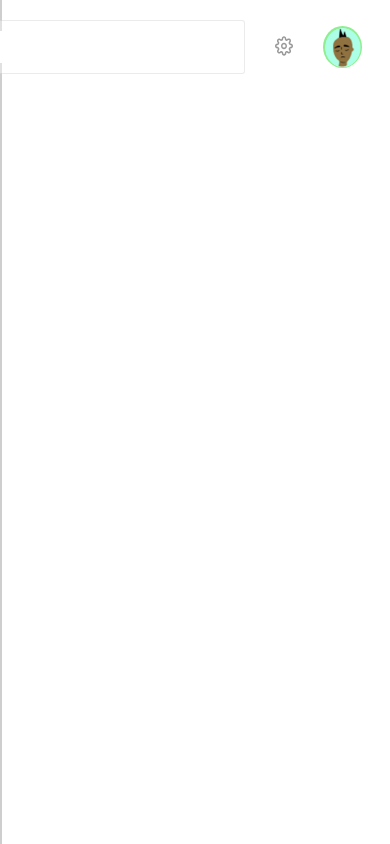
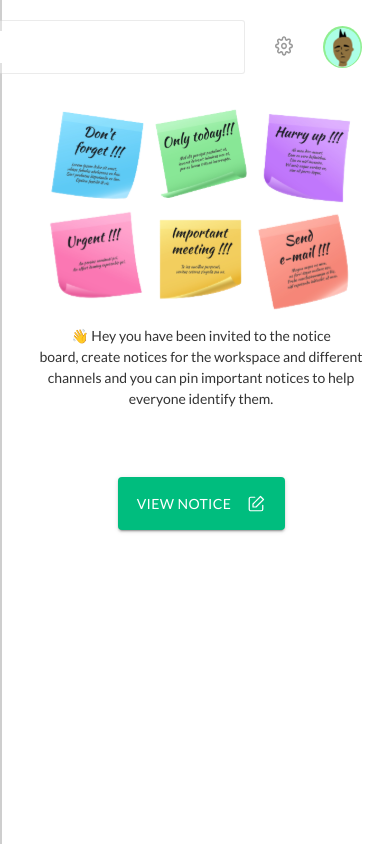
Before and after one commit to zurichat/zc_plugin_noticeboard, a React (Create React App) app in the folder frontend/: page / in a window 390 px wide. Built offline with nearby package versions, Linux system fonts and the light colour scheme.

Commit message:
Revert "Development"

```diff
--- a/frontend/src/components/NoticeBoard/NoticeBoard.jsx
+++ b/frontend/src/components/NoticeBoard/NoticeBoard.jsx
@@ -22,7 +22,7 @@ function NoticeBoard() {
         <Route exact path="/user-notice">
           <UserNotice />
         </Route>
-        <Route exact path="/user">
+        <Route exact path="/">
           <UserIntro />
         </Route>
 
--- a/frontend/src/components/NoticeBoard/noticeBoardComponent/UserIntro component/UserIntro.css
+++ b/frontend/src/components/NoticeBoard/noticeBoardComponent/UserIntro component/UserIntro.css
@@ -1,37 +1,114 @@
         @import url("https://fonts.googleapis.com/css2?family=Lato:ital,wght@0,100;0,300;0,400;0,700;0,900;1,100;1,300;1,400;1,700;1,900&display=swap");
+        * {
+            font-family: "Lato", sans-serif;
+        }
 
-*{
-  font-family: "Lato", sans-serif;;
+        .UserIntro {
+            display: grid;
+            place-items: center;
+            /* height: 20px; */
+            margin-left: -100px;
         }
-.UserIntro{
-  position: fixed;
-  top: 20%;
-  left: 40%;
+
+        .Img {
+            height: 439.5546569824219px;
+            width: 658px;
         }
-.UserIntro p{
+
+        .UserIntroPdesktop {
+            width: 493px;
+            height: 72px;
+            right: 352px;
+            top: 622.55px;
+            font-style: normal;
+            font-weight: normal;
+            font-size: 16px;
+            line-height: 24px;
+            text-align: center;
+            color: #333333;
+        }
+
+        .UserIntro p {
             line-height: 1.5;
             justify-content: center;
             align-items: center;
-  text-align: center;
         }
 
-@media only screen and (max-width: 500px){
-  .IntroImg{
-    width: fit-content;
-    margin: 0 auto;
+        .UserIntroPmobile {
+            display: none;
         }
 
-  .IntroImg img{
-    width: 20em;
-    height: 20em;
+        .IntroButton {
+            background: var(--accent-color) !important;
+            --text-color: #ffffff !important;
+            font-weight: bold;
+            padding: 10px, 24px;
+            width: 377px;
+            height: 56px;
+            text-transform: capitalize;
+            font-size: 16px;
+            margin-top: 40px !important;
+            margin-bottom: 125px;
         }
 
-  .UserIntro{
-    left: 0;
-    width: 100vw;
+        .IntroButton img {
+            display: none;
         }
 
-  .UserIntro p{
-    opacity: .7;
+         :root {
+            --accent-color: hsla(160, 100%, 37%, 1);
+            --main-black: hsla(0, 0%, 20%, 1);
+            --main-gray: hsla(0, 0%, 60%, 1);
+            --white-color: rgb(251, 248, 248);
+        }
+
+        @media screen and (max-width: 500px) {
+            .UserIntro {
+                width: 342px;
+                height: 417.46px;
+                margin-left: 16px;
+            }
+            .Img {
+                height: 228.46153259277344px;
+                width: 342px;
+            }
+            .UserIntroPmobile p {
+                right: 5px;
+                font-style: normal;
+                font-weight: normal;
+                font-size: 14px;
+                color: #333333;
+                justify-content: center;
+                align-items: center;
+            }
+            .UserIntroPdesktop {
+                display: none;
+            }
+            .UserIntroPmobile {
+                display: block;
+                width: 332px;
+                height: 88px;
+                right: 5px;
+                top: 252.46px;
+                font-family: Lato;
+                font-style: normal;
+                font-weight: normal;
+                font-size: 14px;
+                text-align: center;
+                color: #333333;
+                margin-bottom: 24px;
+            }
+            .IntroButton {
+                width: 167px;
+                height: 53px;
+                left: 87.5px;
+                background: #00BB7C;
+                border-radius: 3px;
+                margin-bottom: 197.54px !important;
+                margin-top: 0px;
+            }
+            .IntroButton img {
+                display: block;
+                margin-left: 16px;
             }
         }
--- a/frontend/src/components/NoticeBoard/noticeBoardComponent/UserIntro component/UserIntro.jsx
+++ b/frontend/src/components/NoticeBoard/noticeBoardComponent/UserIntro component/UserIntro.jsx
@@ -1,4 +1,6 @@
+import { Button } from '@material-ui/core'
 import React from 'react'
+import { Link } from 'react-router-dom'
 import './UserIntro.css'
 import defaultEdit from './default.svg'
 
@@ -7,11 +9,19 @@ const UserIntro = () => {
     <div>
       <div className="UserIntro">
         <div className="IntroImg">
-          <img src={require("../../../../assets/userintro.svg").default} />
+          <img className="Img" alt="zuri" src={require("../../../../assets/Illustration.svg").default} />
         </div>
-        <p>Hey your notice board is empty. notices would <br /> appear here when published.</p>
-      </div>
-
+        <div className='UserIntroPdesktop'>
+          <p>👋  Hey you have been invited to the notice board, create notices for</p>
+          <span>the workspace and different channels and you can pin important</span>
+          <span>notices to help everyone identify them.</span>
+        </div>
+        <div className='UserIntroPmobile'>
+          <p>👋  Hey you have been invited to the notice<br/>board, create notices for
+          the workspace and different<br/>channels and you can pin important notices to help<br/>everyone identify them.</p>
+        </div>
+        <Link to="/admin-notice"><Button label="View Notice" className="IntroButton" variant="contained">View Notice <img src={defaultEdit} alt='create notice' /></Button></Link>
+     </div>
     </div>
   )
 }
```
Also changed, not shown: frontend/src/assets/userintro.svg (deleted), 1 other file (tests, documents, lock files or other folders). Lines whose indentation alone changed are shown as unchanged.
